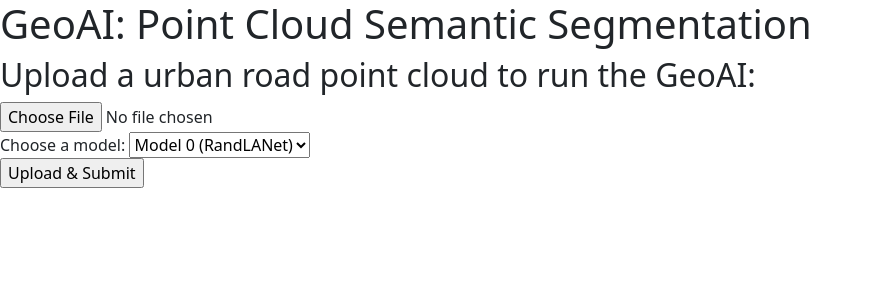
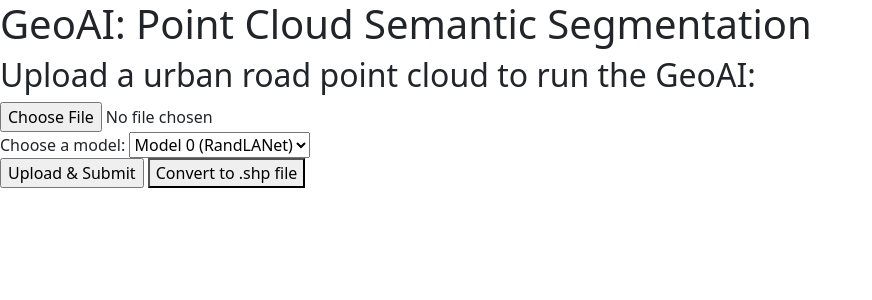
Before and after one commit to StevenZhangzhexu/GeoAI, a Flask app: template src/templates/file_upload_form1.html in a window 1280 px wide. Shown: the top 300 px of the page, without its empty margins (0-872 px from the left). Run offline with Flask 3, Linux system fonts and the light colour scheme; the template is opened without the code that fills it, so the values that code supplies are empty; some libraries are stand-ins or nearby versions.

Commit message:
Add files via upload

```diff
--- a/src/templates/file_upload_form1.html
+++ b/src/templates/file_upload_form1.html
@@ -24,6 +24,8 @@
         </select>
         <br>
         <input type="submit" value="Upload & Submit">
+        <!-- Add a button to execute the convert function -->
+        <button type="submit" name="button" value="convert">Convert to .shp file</button>
     </form>
 </body>
 </html>
```
